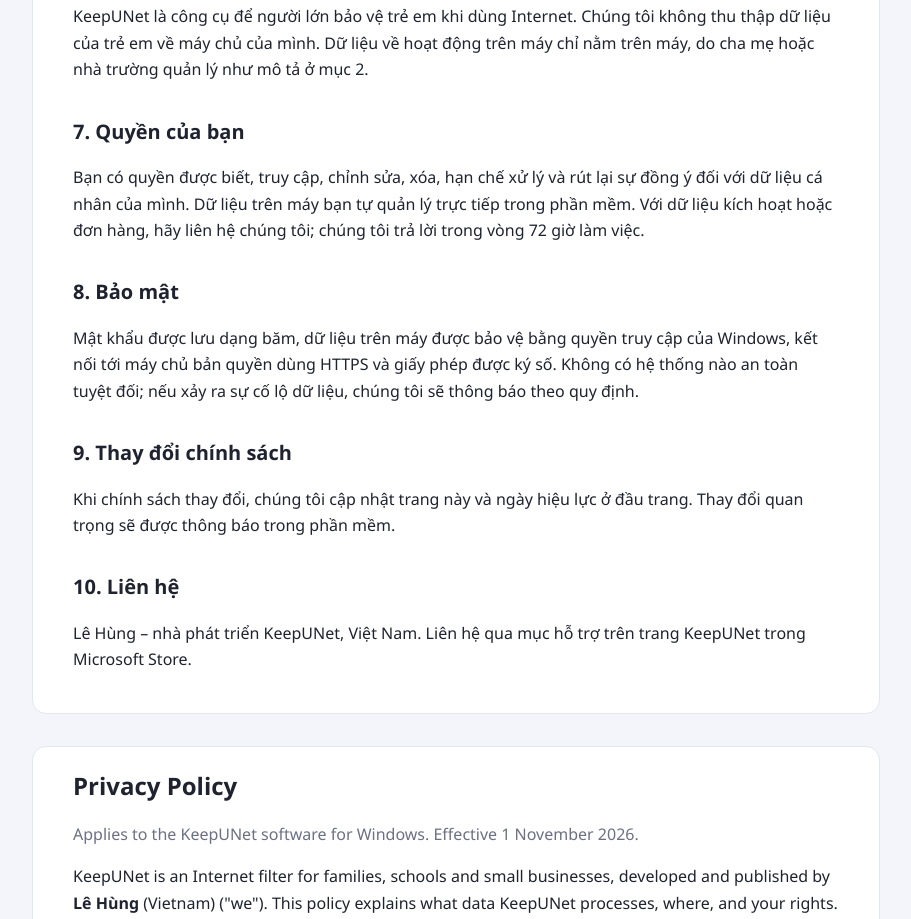
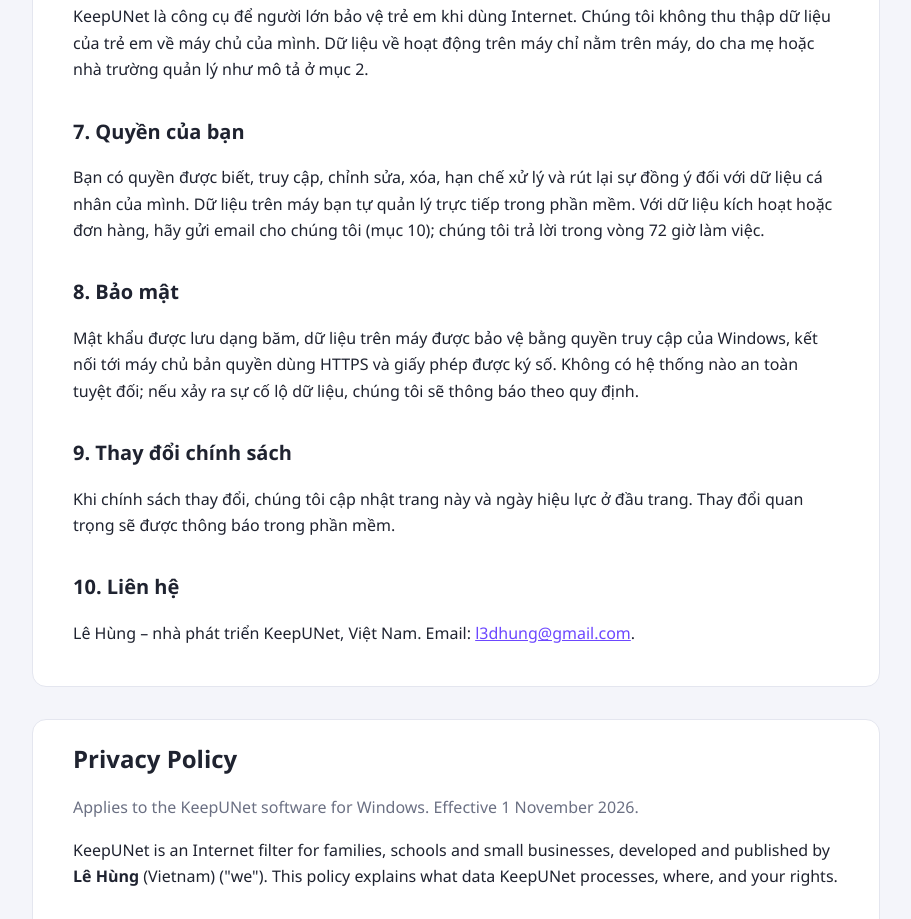
Before and after one commit to l3dhung/keepunet-site, a plain HTML site: page privacy.html in a window 1280 px wide. Shown: the part 2237-3156 px from the top of the page, without its empty margins (184-1095 px from the left). Drawn offline with Linux system fonts and the light colour scheme.

```diff
--- a/privacy.html
+++ b/privacy.html
@@ -58,7 +58,7 @@
   <p>KeepUNet là công cụ để người lớn bảo vệ trẻ em khi dùng Internet. Chúng tôi không thu thập dữ liệu của trẻ em về máy chủ của mình. Dữ liệu về hoạt động trên máy chỉ nằm trên máy, do cha mẹ hoặc nhà trường quản lý như mô tả ở mục 2.</p>
 
   <h2>7. Quyền của bạn</h2>
-  <p>Bạn có quyền được biết, truy cập, chỉnh sửa, xóa, hạn chế xử lý và rút lại sự đồng ý đối với dữ liệu cá nhân của mình. Dữ liệu trên máy bạn tự quản lý trực tiếp trong phần mềm. Với dữ liệu kích hoạt hoặc đơn hàng, hãy liên hệ chúng tôi; chúng tôi trả lời trong vòng 72 giờ làm việc.</p>
+  <p>Bạn có quyền được biết, truy cập, chỉnh sửa, xóa, hạn chế xử lý và rút lại sự đồng ý đối với dữ liệu cá nhân của mình. Dữ liệu trên máy bạn tự quản lý trực tiếp trong phần mềm. Với dữ liệu kích hoạt hoặc đơn hàng, hãy gửi email cho chúng tôi (mục 10); chúng tôi trả lời trong vòng 72 giờ làm việc.</p>
 
   <h2>8. Bảo mật</h2>
   <p>Mật khẩu được lưu dạng băm, dữ liệu trên máy được bảo vệ bằng quyền truy cập của Windows, kết nối tới máy chủ bản quyền dùng HTTPS và giấy phép được ký số. Không có hệ thống nào an toàn tuyệt đối; nếu xảy ra sự cố lộ dữ liệu, chúng tôi sẽ thông báo theo quy định.</p>
@@ -67,7 +67,7 @@
   <p>Khi chính sách thay đổi, chúng tôi cập nhật trang này và ngày hiệu lực ở đầu trang. Thay đổi quan trọng sẽ được thông báo trong phần mềm.</p>
 
   <h2>10. Liên hệ</h2>
-  <p>Lê Hùng – nhà phát triển KeepUNet, Việt Nam. Liên hệ qua mục hỗ trợ trên trang KeepUNet trong Microsoft Store.</p>
+  <p>Lê Hùng – nhà phát triển KeepUNet, Việt Nam. Email: <a href="mailto:l3dhung@gmail.com">l3dhung@gmail.com</a>.</p>
 </article>
 
 <article id="en" lang="en" style="margin-top:32px">
@@ -109,7 +109,7 @@
   <p>KeepUNet is a tool for adults to protect children online. We do not collect children's data on our servers. Activity data stays on the PC and is managed by the parent or school as described in section 2.</p>
 
   <h2>7. Your rights</h2>
-  <p>You may request access to, correction or deletion of your personal data, restrict its processing, or withdraw consent. You manage the data on your PC directly in the app. For activation or order data, contact us; we reply within 72 working hours.</p>
+  <p>You may request access to, correction or deletion of your personal data, restrict its processing, or withdraw consent. You manage the data on your PC directly in the app. For activation or order data, email us (section 10); we reply within 72 working hours.</p>
 
   <h2>8. Security</h2>
   <p>Passwords are stored hashed, data on the PC is protected with Windows permissions, connections to the license server use HTTPS and licenses are digitally signed. No system is perfectly secure; if a data breach occurs we will give notice as required by law.</p>
@@ -118,7 +118,7 @@
   <p>When this policy changes we update this page and its effective date. Significant changes are announced in the app.</p>
 
   <h2>10. Contact</h2>
-  <p>Lê Hùng, developer of KeepUNet, Vietnam. Contact us through the support link on the KeepUNet page in the Microsoft Store.</p>
+  <p>Lê Hùng, developer of KeepUNet, Vietnam. Email: <a href="mailto:l3dhung@gmail.com">l3dhung@gmail.com</a>.</p>
 </article>
 
 </main>
```
